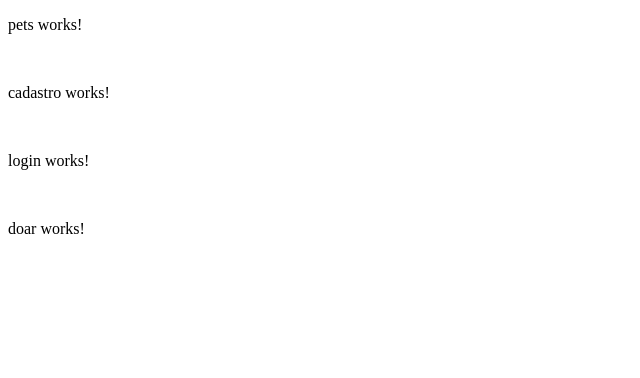
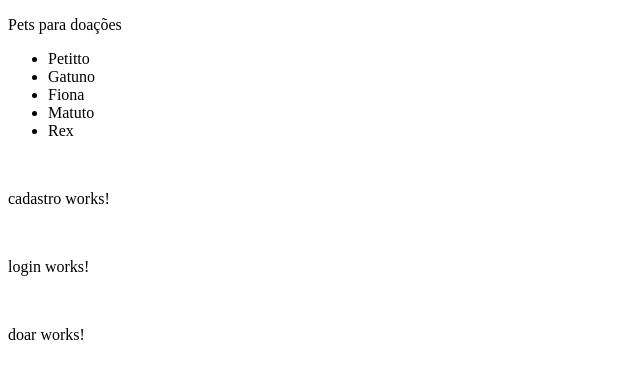
Before and after one commit to A-ghil/front-end-petito, an Angular app in the folder petitto-app/: page / in a window 1280 px wide. Shown: the top 378 px of the page, without its empty margins (0-640 px from the left). Built offline with nearby package versions, Linux system fonts and the light colour scheme.

Commit message:
Variables and list of pets with for each

```diff
--- a/petitto-app/src/app/pets/pets.component.html
+++ b/petitto-app/src/app/pets/pets.component.html
@@ -1 +1,6 @@
-<p>pets works!</p>
+<p>{{title}}</p>
+<ul>
+    <li *ngFor=" let pets of pets">
+        {{pets}}
+    </li>
+</ul>
--- a/petitto-app/src/app/pets/pets.component.ts
+++ b/petitto-app/src/app/pets/pets.component.ts
@@ -7,6 +7,14 @@ import { Component, OnInit } from '@angular/core';
 })
 export class PetsComponent implements OnInit {
 
+  title = 'Pets para doações'
+  public pets = [
+    'Petitto',
+    'Gatuno',
+    'Fiona',
+    'Matuto',
+    'Rex',
+  ];
   constructor() { }
 
   ngOnInit(): void {
```
